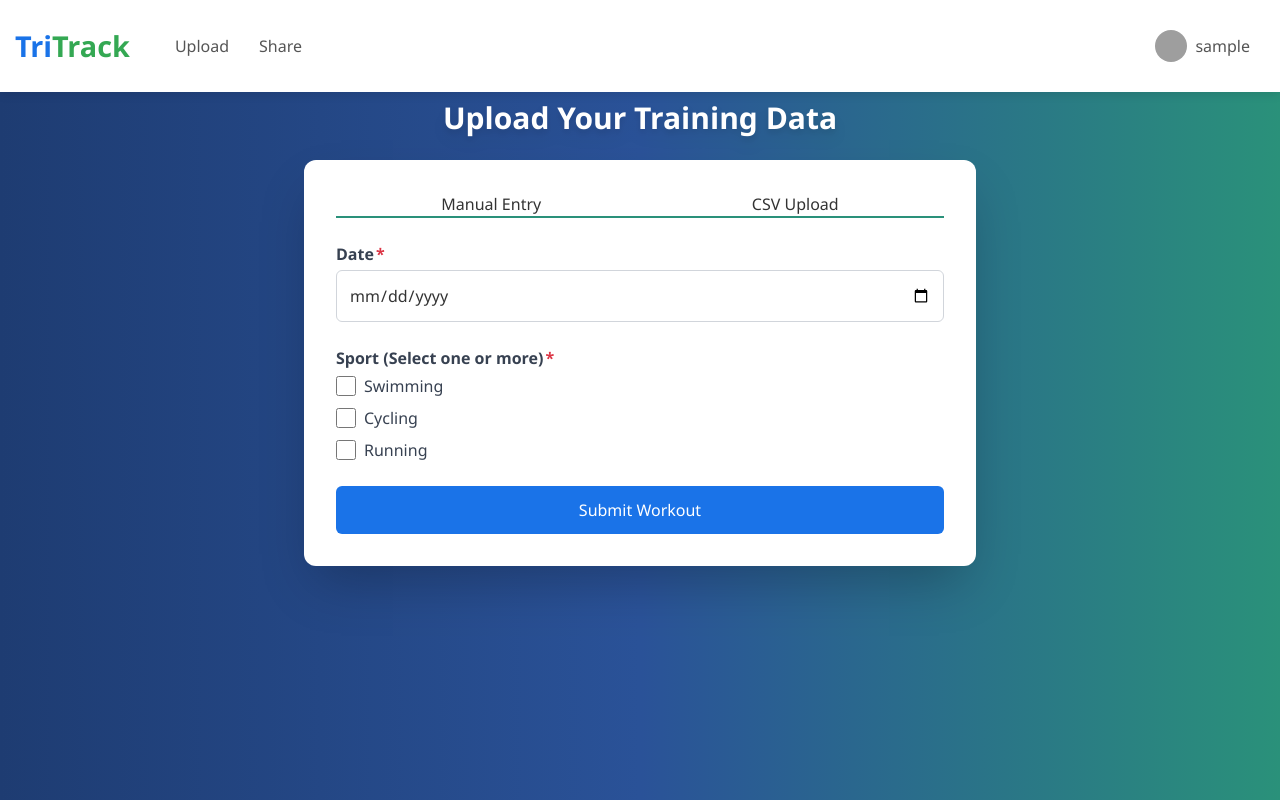
After one commit to vuhuy194779/Agile-Web-Dev-CITS5505, a Flask app: page /upload in a window 1280 px wide. The commit adds this page. Run offline with Flask 3, Linux system fonts and the light colour scheme; the visitor is signed in with stand-in values (Sample User, id 1); some libraries are stand-ins or nearby versions; grey boxes are pictures that could not be loaded.

Commit message:
Add manual upload and file upload

```diff
--- a/web/app/forms.py
+++ b/web/app/forms.py
@@ -1,5 +1,5 @@
 from flask_wtf import FlaskForm
-from wtforms import StringField, PasswordField, BooleanField, SubmitField
+from wtforms import StringField, PasswordField, BooleanField, SubmitField, DateField, FileField
 from wtforms.validators import ValidationError, DataRequired, Email, EqualTo
 from app.models import User
 
@@ -26,3 +26,14 @@ class SignupForm(FlaskForm):
         user = User.query.filter_by(email=email.data).first()
         if user is not None:
             raise ValidationError('Please use a different email address.')
+
+class UploadForm(FlaskForm):
+    date = DateField('Workout Date', validators=[DataRequired()])
+    swimming = BooleanField('Swimming')
+    cycling = BooleanField('Cycling')
+    running = BooleanField('Running')
+    submit = SubmitField('Upload Workout')
+
+class CSVUploadForm(FlaskForm):
+    csv_file = FileField('CSV File', validators=[DataRequired()])
+    submit = SubmitField('Upload CSV')
--- a/web/app/routes.py
+++ b/web/app/routes.py
@@ -1,8 +1,11 @@
-from flask import request, render_template, redirect, url_for, flash
+from flask import request, render_template, redirect, url_for, flash, jsonify
 from flask_login import current_user, login_user, logout_user, login_required
-from app.forms import LoginForm, SignupForm
-from app.models import User
+from app.forms import LoginForm, SignupForm, UploadForm, CSVUploadForm
+from app.models import User, Workout
 from app import app, db
+from datetime import datetime
+import csv
+from io import StringIO
 
 # Route: Homepage
 @app.route('/')
@@ -50,6 +53,92 @@ def signup():
         return redirect(url_for('login'))
     return render_template('signup.html', form=form)
 
+@app.route('/upload', methods=['GET', 'POST'])
+@login_required
+def upload():
+    form = UploadForm()
+    csv_form = CSVUploadForm()
+    if request.method == 'POST' and request.is_json:
+        try:
+            data = request.get_json()
+            workout_date = data['date']
+            sports = data['sportsData']
+
+            if not sports:
+                return jsonify({'error': 'At least one sport must be selected.'}), 400
+
+            for sport in sports:
+                workout = Workout(
+                    sport=sport['sport_type'],
+                    time=sport['time'],
+                    distance=sport['distance'],
+                    heart_rate=sport['heart_rate'],
+                    workout_date=workout_date,
+                    user_id=current_user.id
+                )
+                db.session.add(workout)
+
+            db.session.commit()
+
+            return jsonify({'message': 'Data submitted successfully!'}), 200
+
+        except Exception as e:
+            db.session.rollback()
+            return jsonify({'error': str(e)}), 500
+
+    return render_template('upload.html', form=form, csv_form=csv_form, current_date=datetime.now().strftime('%Y-%m-%d'))
+
+@app.route('/upload_csv', methods=['POST'])
+@login_required
+def upload_csv():
+    if 'csv_files' not in request.files:
+        return jsonify({'error': 'No file part in the request.'}), 400
+
+    files = request.files.getlist('csv_files')
+    if not files or all(file.filename == '' for file in files):
+        return jsonify({'error': 'Please select at least one CSV file.'}), 400
+
+    try:
+        for file in files:
+            if file and file.filename.endswith('.csv'):
+                content = file.read().decode('utf-8')
+                csv_reader = csv.DictReader(StringIO(content))
+                data = list(csv_reader)
+
+                if not data:
+                    return jsonify({'error': 'CSV file is empty.'}), 400
+
+                required_headers = ['date', 'sport', 'distance', 'time']
+                headers = csv_reader.fieldnames
+                missing_headers = [header for header in required_headers if header not in headers]
+                if missing_headers:
+                    return jsonify({'error': f'Missing required columns: {", ".join(missing_headers)}.'}), 400
+
+                workout_date = data[0]['date']
+                for row in data:
+                    if 'heart_rate' not in row or not row['heart_rate']:
+                        row['heart_rate'] = None
+
+                for row in data:
+                    workout = Workout(
+                        sport=row['sport'].capitalize(),
+                        time=row['time'],
+                        distance=float(row['distance']),
+                        heart_rate=int(row['heart_rate']) if row['heart_rate'] else None,
+                        workout_date=workout_date,
+                        user_id=current_user.id
+                    )
+                    db.session.add(workout)
+
+        db.session.commit()
+        return jsonify({'message': 'File uploaded successfully!'}), 200
+
+    except IntegrityError as e:
+        db.session.rollback()
+        return jsonify({'error': 'Database constraint violated: ' + str(e.orig)}), 400
+    except Exception as e:
+        db.session.rollback()
+        return jsonify({'error': str(e)}), 500
 
 # # Route: Forgot Password Page, need to add forgot password page
 # @app.route('/forgot-password')
--- /dev/null
+++ b/web/app/static/upload.css
@@ -0,0 +1,58 @@
+.gradient-background {
+    background: linear-gradient(to right, #1e3c72, #2a5298, #2a917a);
+}
+.required::after {
+    content: '*';
+    color: #dc3545;
+    margin-left: 2px;
+}
+.drop-area {
+    border: 2px dashed #ccc;
+    background-color: #f9f9fa;
+    padding: 2rem;
+    text-align: center;
+    border-radius: 8px;
+    transition: border-color 0.3s ease;
+    cursor: pointer;
+}
+.drop-area.dragover {
+    border-color: #1a73e8;
+    background-color: #e6f0fa;
+}
+.sport-details {
+    display: none;
+    margin-left: 1.5rem;
+    margin-top: 0.5rem;
+    margin-bottom: 1rem;
+}
+
+.tab-pane {
+    display: none;
+}
+.tab-pane.active {
+    display: block;
+}
+.tabs {
+    border-bottom: 2px solid #2a917a;
+}
+.tab {
+    padding: 10px 20px;
+    cursor: pointer;
+    color: #1e3c72;
+    background: #e6f0fa;
+    border-top-left-radius: 5px;
+    border-top-right-radius: 5px;
+    transition: background 0.3s;
+}
+.tab:hover {
+    background: #d1e7dd;
+}
+.tab.active {
+    background: #2a917a;
+    color: white;
+}
+.error-message {
+    color: #dc3545;
+    font-size: 0.875rem;
+    margin-top: 0.25rem;
+}
--- /dev/null
+++ b/web/app/static/upload.js
@@ -0,0 +1,195 @@
+
+let allFiles = [];
+
+$(document).ready(function() {
+    openTab('manual');
+
+    $('.tablinks').on('click', function() {
+        const tabName = $(this).data('tab');
+        openTab(tabName);
+    });
+
+
+    $('.sport-checkbox').on('change', function() {
+        const sport = $(this).attr('name');
+        const $details = $(`.${sport}-details`);
+        if ($(this).is(':checked')) {
+            $details.show();
+        } else {
+            $details.hide();
+            $details.find('input').val('');
+        }
+    });
+
+    $('#manualForm').on('submit', function(e) {
+        e.preventDefault();
+        $('#manualError').addClass('hidden');
+        $('#globalSuccessMessage').addClass('hidden');
+
+        const date = $('#date').val();
+        const sportsData = [];
+
+        if (!date) {
+            $('#manualError').text('Please select a date.').removeClass('hidden');
+            return;
+        }
+
+        $('input[name="swimming"], input[name="cycling"], input[name="running"]').each(function() {
+            const sport = $(this).attr('name');
+            if ($(this).is(':checked')) {
+                const distance = $(`#${sport}-distance`).val();
+                const time = $(`#${sport}-time`).val();
+                const heartRate = $(`#${sport}-heartRate`).val();
+                console.log(distance, time, heartRate);
+
+                if (!distance || !time) {
+                    $('#manualError').text(`Please fill all required fields for ${sport}.`).removeClass('hidden');
+                    return false;
+                }
+
+                sportsData.push({
+                    sport_type: sport.charAt(0).toUpperCase() + sport.slice(1),
+                    time: time,
+                    distance: parseFloat(distance),
+                    heart_rate: heartRate || null
+                });
+            }
+        });
+
+        if (sportsData.length === 0) {
+            $('#manualError').text('Please select at least one sport.').removeClass('hidden');
+            return;
+        }
+
+        $.ajax({
+            url: '/upload',
+            type: 'POST',
+            contentType: 'application/json',
+            data: JSON.stringify({ date, sportsData }),
+            headers: {
+                'X-CSRF-Token': $('input[name="csrf_token"]').val()
+            },
+            success: function(response) {
+                $('#globalSuccessMessage').removeClass('hidden').text(response.message);
+                $('#manualForm')[0].reset();
+                $('.sport-details').hide();
+                $('input[name="swimming"], input[name="cycling"], input[name="running"]').prop('checked', false);
+            },
+            error: function(xhr) {
+                const error = xhr.responseJSON ? xhr.responseJSON.error : 'An error occurred while uploading.';
+                $('#globalSuccessMessage').removeClass('hidden').addClass('text-red-600').removeClass('text-green-600').text(error);
+            }
+        });
+    });
+
+    $('#csvForm').on('submit', function(e) {
+        e.preventDefault();
+        $('#csvError').addClass('hidden');
+        $('#globalSuccessMessage').addClass('hidden');
+
+        if (allFiles.length === 0) {
+            $('#csvError').text('Please select at least one CSV file.').removeClass('hidden');
+            return;
+        }
+
+        const formData = new FormData();
+        allFiles.forEach(file => formData.append('csv_files', file));
+
+        $.ajax({
+            url: '/upload_csv',
+            type: 'POST',
+            data: formData,
+            processData: false,
+            contentType: false,
+            headers: {
+                'X-CSRF-Token': $('#csvForm input[name="csrf_token"]').val()
+            },
+            success: function(response) {
+                $('#globalSuccessMessage').removeClass('hidden').text(response.message);
+                $('#csvForm')[0].reset();
+                allFiles = [];
+                $('#fileList').empty();
+                $('#uploadCsvBtn').prop('disabled', true);
+            },
+            error: function(xhr) {
+                const error = xhr.responseJSON ? xhr.responseJSON.error : 'An error occurred while uploading CSV.';
+                $('#globalSuccessMessage').removeClass('hidden').addClass('text-red-600').removeClass('text-green-600').text(error);
+            }
+        });
+    });
+
+    $('#csvFile').on('change', function(e) {
+        const newFiles = Array.from(e.target.files);
+        appendFiles(newFiles);
+    });
+
+    $('#dropArea')
+    .on('dragover', function(e) {
+        e.preventDefault();
+        $(this).addClass('dragover');
+    })
+    .on('dragleave', function() {
+        $(this).removeClass('dragover');
+    })
+    .on('drop', function(e) {
+        e.preventDefault();
+        $(this).removeClass('dragover');
+        const newFiles = Array.from(e.originalEvent.dataTransfer.files);
+        appendFiles(newFiles);
+    });
+});
+
+function openTab(tabName) {
+    $('.tab-pane').removeClass('active');
+    $('.tablinks').removeClass('active');
+    $('#' + tabName).addClass('active');
+    $(`.tablinks[data-tab="${tabName}"]`).addClass('active');
+}
+
+function appendFiles(newFiles) {
+    const existingFileNames = allFiles.map(file => file.name);
+    const uniqueNewFiles = newFiles.filter(file => !existingFileNames.includes(file.name));
+
+    allFiles = allFiles.concat(uniqueNewFiles);
+
+    const fileInput = $('#csvFile')[0];
+    const dataTransfer = new DataTransfer();
+    allFiles.forEach(file => dataTransfer.items.add(file));
+    fileInput.files = dataTransfer.files;
+
+    renderFileList();
+}
+
+function renderFileList() {
+    const $fileList = $('#fileList');
+    $fileList.empty();
+
+    $.each(allFiles, function(index, file) {
+        const $fileItem = $(`
+            <div class="flex justify-between items-center p-2 bg-gray-100 rounded-md mt-2">
+                <span class="text-gray-700">${file.name}</span>
+                <button type="button" class="text-red-500 hover:text-red-700 remove-file" data-index="${index}">✕</button>
+            </div>
+        `);
+        $fileList.append($fileItem);
+    });
+
+    $('.remove-file').on('click', function() {
+        const index = $(this).data('index');
+        removeFile(index);
+    });
+
+    $('#uploadCsvBtn').prop('disabled', allFiles.length === 0);
+
+}
+
+function removeFile(index) {
+    allFiles.splice(index, 1);
+
+    const fileInput = $('#csvFile')[0];
+    const dataTransfer = new DataTransfer();
+    allFiles.forEach(file => dataTransfer.items.add(file));
+    fileInput.files = dataTransfer.files;
+
+    renderFileList();
+}
--- a/web/app/templates/base.html
+++ b/web/app/templates/base.html
@@ -5,9 +5,12 @@
     <meta name="viewport" content="width=device-width, initial-scale=1.0" />
     <title>TriTrack - Your Triathlon Journey Tracker</title>
     <link rel="stylesheet" href="{{ url_for('static', filename='welcome-page.css') }}">
+    <link rel="stylesheet" href="/static/upload.css" />
     <link rel="stylesheet" href="https://cdnjs.cloudflare.com/ajax/libs/font-awesome/6.5.0/css/all.min.css" />
+    <script src="https://cdn.tailwindcss.com"></script>
     <script src="https://code.jquery.com/jquery-3.6.0.min.js"></script>
     <script src="{{ url_for('static', filename='welcome-page-bottom.js') }}"></script>
+    <script src="/static/upload.js"></script>
   </head>
   <body>
     <!-- Header with Navigation -->
@@ -17,11 +20,17 @@
           <a href="/" class="logo" title="Go to homepage">Tri<span class="highlight">Track</span></a>
           <button class="mobile-menu-btn">☰</button>
           <nav>
-            <ul id="nav-menu">
-              <li><a href="#features">Features</a></li>
-              <li><a href="#how-it-works">Processes</a></li>
-              <li><a href="#testimonials">Testimonials</a></li>
-            </ul>
+              <ul id="nav-menu">
+                {% if current_user.is_anonymous %}
+                  <li><a href="#features">Features</a></li>
+                  <li><a href="#how-it-works">Processes</a></li>
+                  <li><a href="#testimonials">Testimonials</a></li>
+                {% else %}
+                  <li><a href="{{ url_for('upload') }}">Upload</a></li>
+                  <li><a href="#">Share</a></li>
+                {% endif %}
+              </ul>
+
 
             <div class="nav-right">
               {% if current_user.is_anonymous %}
--- /dev/null
+++ b/web/app/templates/upload.html
@@ -0,0 +1,140 @@
+{% extends "base.html" %}
+
+{% block content %}
+<div class="min-h-screen flex flex-col items-center p-5 gradient-background">
+    <div class="mt-20 w-full max-w-2xl">
+        <h1 class="text-3xl font-bold text-white text-center mb-6 drop-shadow-lg">Upload Your Training Data</h1>
+
+        <!-- Tab Navigation -->
+        <div class="bg-white p-8 rounded-xl shadow-2xl transform hover:scale-105 transition duration-300">
+            <div class="tabs mb-6 flex justify-around">
+                <button class="tablinks active" data-tab="manual">Manual Entry</button>
+                <button class="tablinks" data-tab="csv">CSV Upload</button>
+            </div>
+
+            <!-- Manual Entry Tab -->
+            <div id="manual" class="tab-pane active">
+                <form id="manualForm" method="POST" class="space-y-6">
+                    {{ form.hidden_tag() }}
+                    <div class="mb-4">
+                        <label for="date" class="block text-gray-700 font-semibold mb-1 required">Date</label>
+                        {{ form.date(class="w-full p-3 border border-gray-300 rounded-md focus:outline-none focus:ring-2 focus:ring-[#1a73e8] transition duration-200") }}
+                        {% if form.date.errors %}
+                            <p class="error-message">{{ form.date.errors[0] }}</p>
+                        {% endif %}
+                    </div>
+
+                    <div class="mb-4">
+                        <label class="block text-gray-700 font-semibold mb-1 required">Sport (Select one or more)</label>
+                        <div class="flex flex-col gap-2">
+                            <div>
+                                <label class="flex items-center">
+                                    {{ form.swimming(class="sport-checkbox mr-2 h-5 w-5 text-[#007bff] accent-[#1a73e8] focus:ring-[#007bff] border-gray-300 rounded") }}
+                                    <span class="text-gray-700">Swimming</span>
+                                </label>
+                                <div class="sport-details swimming-details">
+                                    <div class="mb-2">
+                                        <label for="swimming-distance" class="block text-gray-700 text-sm required">Distance (km)</label>
+                                        <input type="number" id="swimming-distance" name="swimming-distance" step="0.1" min="0" class="w-full p-2 border border-gray-300 rounded-md focus:outline-none focus:ring-2 focus:ring-[#2a917a] transition duration-200">
+                                        <p id="swimming-distance-error" class="error-message hidden"></p>
+                                    </div>
+                                    <div class="mb-2">
+                                        <label for="swimming-time" class="block text-gray-700 text-sm required">Time (hh:mm:ss)</label>
+                                        <input type="text" id="swimming-time" name="swimming-time" placeholder="e.g., 01:30:00" class="w-full p-2 border border-gray-300 rounded-md focus:outline-none focus:ring-2 focus:ring-[#2a917a] transition duration-200">
+                                        <p id="swimming-time-error" class="error-message hidden"></p>
+                                    </div>
+                                    <div>
+                                        <label for="swimming-heartRate" class="block text-gray-700 text-sm">Heart Rate (bpm)</label>
+                                        <input type="number" id="swimming-heartRate" name="swimming-heartRate" min="0" max="220" class="w-full p-2 border border-gray-300 rounded-md focus:outline-none focus:ring-2 focus:ring-[#2a917a] transition duration-200">
+                                        <p id="swimming-heartRate-error" class="error-message hidden"></p>
+                                    </div>
+                                </div>
+                            </div>
+                            <div>
+                                <label class="flex items-center">
+                                    {{ form.cycling(class="sport-checkbox mr-2 h-5 w-5 text-[#007bff] accent-[#1a73e8] focus:ring-[#007bff] border-gray-300 rounded") }}
+                                    <span class="text-gray-700">Cycling</span>
+                                </label>
+                                <div class="sport-details cycling-details">
+                                    <div class="mb-2">
+                                        <label for="cycling-distance" class="block text-gray-700 text-sm required">Distance (km)</label>
+                                        <input type="number" id="cycling-distance" name="cycling-distance" step="0.1" min="0" class="w-full p-2 border border-gray-300 rounded-md focus:outline-none focus:ring-2 focus:ring-[#2a917a] transition duration-200">
+                                        <p id="cycling-distance-error" class="error-message hidden"></p>
+                                    </div>
+                                    <div class="mb-2">
+                                        <label for="cycling-time" class="block text-gray-700 text-sm required">Time (hh:mm:ss)</label>
+                                        <input type="text" id="cycling-time" name="cycling-time" placeholder="e.g., 01:30:00" class="w-full p-2 border border-gray-300 rounded-md focus:outline-none focus:ring-2 focus:ring-[#2a917a] transition duration-200">
+                                        <p id="cycling-time-error" class="error-message hidden"></p>
+                                    </div>
+                                    <div>
+                                        <label for="cycling-heartRate" class="block text-gray-700 text-sm">Heart Rate (bpm)</label>
+                                        <input type="number" id="cycling-heartRate" name="cycling-heartRate" min="0" max="220" class="w-full p-2 border border-gray-300 rounded-md focus:outline-none focus:ring-2 focus:ring-[#2a917a] transition duration-200">
+                                        <p id="cycling-heartRate-error" class="error-message hidden"></p>
+                                    </div>
+                                </div>
+                            </div>
+                            <div>
+                                <label class="flex items-center">
+                                    {{ form.running(class="sport-checkbox mr-2 h-5 w-5 text-[#007bff] accent-[#1a73e8] focus:ring-[#007bff] border-gray-300 rounded") }}
+                                    <span class="text-gray-700">Running</span>
+                                </label>
+                                <div class="sport-details running-details">
+                                    <div class="mb-2">
+                                        <label for="running-distance" class="block text-gray-700 text-sm required">Distance (km)</label>
+                                        <input type="number" id="running-distance" name="running-distance" step="0.1" min="0" class="w-full p-2 border border-gray-300 rounded-md focus:outline-none focus:ring-2 focus:ring-[#2a917a] transition duration-200">
+                                        <p id="running-distance-error" class="error-message hidden"></p>
+                                    </div>
+                                    <div class="mb-2">
+                                        <label for="running-time" class="block text-gray-700 text-sm required">Time (hh:mm:ss)</label>
+                                        <input type="text" id="running-time" name="running-time" placeholder="e.g., 01:30:00" class="w-full p-2 border border-gray-300 rounded-md focus:outline-none focus:ring-2 focus:ring-[#2a917a] transition duration-200">
+                                        <p id="running-time-error" class="error-message hidden"></p>
+                                    </div>
+                                    <div>
+                                        <label for="running-heartRate" class="block text-gray-700 text-sm">Heart Rate (bpm)</label>
+                                        <input type="number" id="running-heartRate" name="running-heartRate" min="0" max="220" class="w-full p-2 border border-gray-300 rounded-md focus:outline-none focus:ring-2 focus:ring-[#2a917a] transition duration-200">
+                                        <p id="running-heartRate-error" class="error-message hidden"></p>
+                                    </div>
+                                </div>
+                            </div>
+                        </div>
+                    </div>
+
+                    <div id="manualError" class="text-center text-[#dc3545] mb-4 hidden"></div>
+                    <div id="manualSuccess" class="text-center text-[#1a73e8] mb-4 hidden">Data submitted successfully!</div>
+                    <div class="text-center">
+                        <button type="submit" class="w-full bg-[#1a73e8] text-white py-3 rounded-md hover:bg-[#0056b3] transition duration-300">Submit Workout</button>
+                    </div>
+                </form>
+            </div>
+
+            <!-- CSV Upload Tab -->
+            <div id="csv" class="tab-pane">
+                <form id="csvForm" method="POST" enctype="multipart/form-data" class="space-y-6">
+                    {{ csv_form.hidden_tag() }}
+                    <div class="mb-4">
+                        <span class="block text-gray-700 font-semibold mb-1 required">Upload CSV File</span>
+                        <input type="file" id="csvFile" accept=".csv" class="hidden" multiple {{ 'required' if csv_form.csv_file.validators else '' }}>
+                        <label for="csvFile">
+                            <div id="dropArea" class="drop-area">
+                                <span class="mb-2 block text-xl font-semibold text-[#07074D]">Drop files here</span>
+                                <span class="mb-2 block text-base font-medium text-[#6B7280]">Or</span>
+                                <span class="mb-2 block text-xl font-semibold text-[#07074D]">Browse</span>
+                            </div>
+                        </label>
+                        <div id="fileList" class="mt-4"></div>
+                        <p class="text-gray-600 text-sm mt-2">CSV format: date (YYYY-MM-DD), sport (swimming/cycling/running), distance (km), time (hh:mm:ss), heart_rate (bpm, optional)</p>
+                    </div>
+
+                    <div id="csvError" class="text-center mb-4 hidden"></div>
+                    <div id="csvSuccess" class="text-center text-[#1a73e8] mb-4 hidden">File uploaded successfully!</div>
+                    <div class="text-center">
+                        <button type="submit" id="uploadCsvBtn" class="w-full bg-[#1a73e8] text-white py-3 rounded-md hover:bg-[#0056b3] transition duration-300 disabled:opacity-50 disabled:cursor-not-allowed" disabled>Upload CSV</button>
+                    </div>
+                </form>
+            </div>
+
+            <p id="globalSuccessMessage" class="text-center text-green-600 font-semibold mt-4 hidden"></p>
+        </div>
+    </div>
+</div>
+{% endblock %}
```
Also changed, not shown: web/app/models.py (+60 -0 lines), web/migrations/versions/ea9bae5f180f_.py (added, +42 -0 lines).
